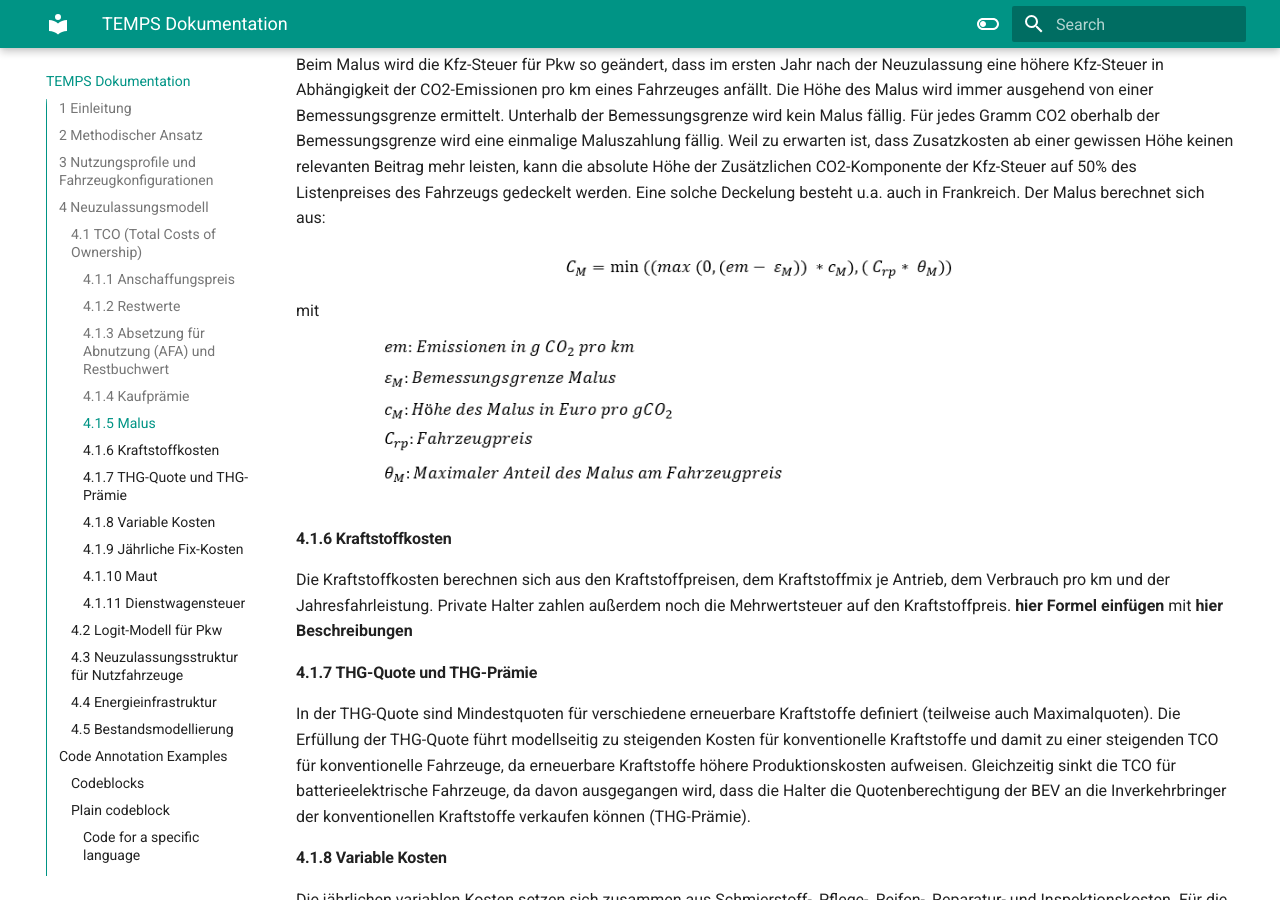
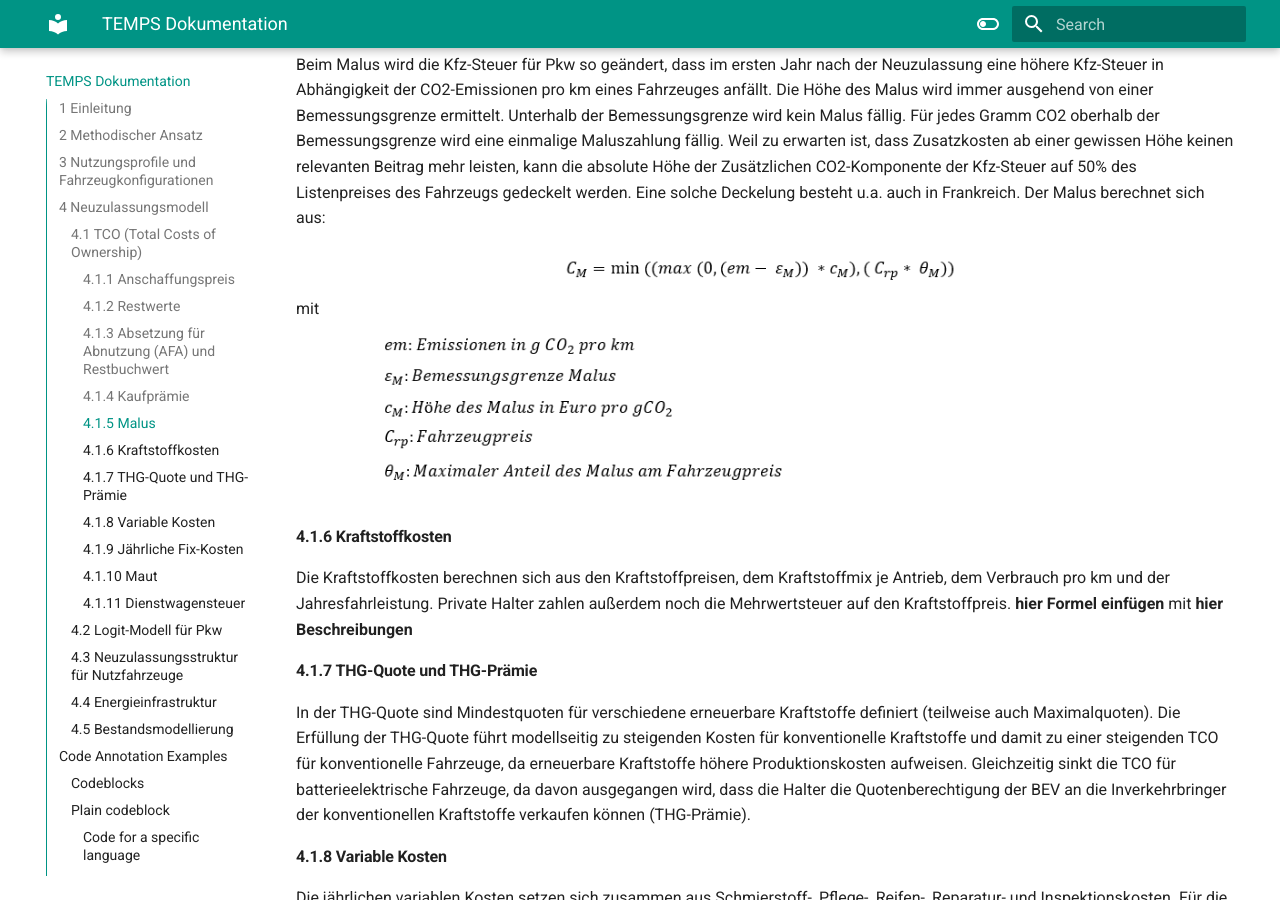
Before and after one commit to wolfgoerz/TEMPS_documentation, an MkDocs documentation site: the page built from docs/index.md, in a window 1280 px wide and 900 px high, scrolled down 5331 px. Built offline with MkDocs 1.6.1 and Material for MkDocs 9.7.7, drawn with Linux system fonts in a browser that asks for light colours.

Commit message:
Update index.md

```diff
--- a/docs/index.md
+++ b/docs/index.md
@@ -184,7 +184,7 @@ Beim Malus wird die Kfz-Steuer für Pkw so geändert, dass im ersten Jahr nach d
 Weil zu erwarten ist, dass Zusatzkosten ab einer gewissen Höhe keinen relevanten Beitrag mehr leisten, kann die absolute Höhe der Zusätzlichen CO2-Komponente der Kfz-Steuer auf 50% des Listenpreises des Fahrzeugs gedeckelt werden. Eine solche Deckelung besteht u.a. auch in Frankreich.
 Der Malus berechnet sich aus:
 
-![8.png](8.png)
+![8neu2.png](8neu2.png)
 mit
 ![9.png](9.png)
 
```
